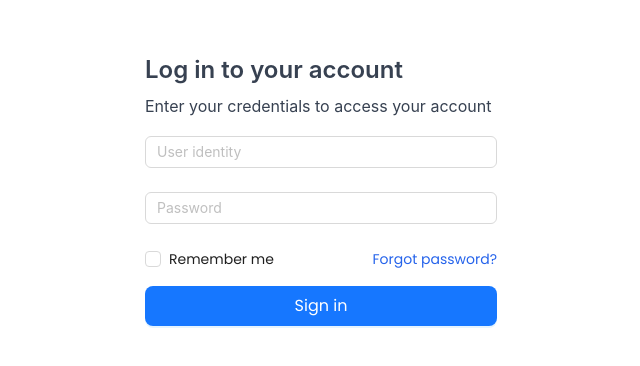
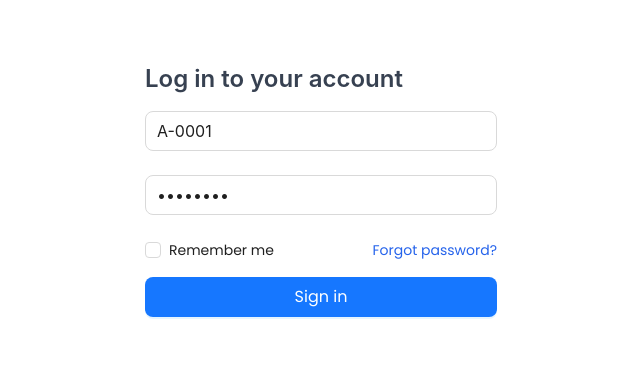
Before and after one commit to towhidulislamalif/university-management-frontend, a React (Vite) app: page /login in a window 1280 px wide. Shown: the part 198-564 px from the top of the page, without its empty margins (319-959 px from the left). Built offline with nearby package versions, Linux system fonts and the light colour scheme.

Commit message:
Add backend url

```diff
--- a/src/pages/shared/Login.tsx
+++ b/src/pages/shared/Login.tsx
@@ -1,22 +1,27 @@
-import React from 'react';
-import { Link, useNavigate } from 'react-router-dom';
+import { Button, Checkbox, Form, Typography } from 'antd';
+import { IUser, setUser } from '../../redux/features/auth/apiSlice';
 import { useLoginMutation } from '../../redux/features/auth/authApi';
 import { useAppDispatch } from '../../redux/hooks';
+import FormWrapper from '../../components/ui/form/FormWrapper';
 import { FieldValues } from 'react-hook-form';
+import TextInput from '../../components/ui/form/TextInput';
+import { Link, useNavigate } from 'react-router-dom';
 import { tokenVerify } from '../../utilities/tokenVerify';
-import { IUser, setUser } from '../../redux/features/auth/apiSlice';
-import { Button, Checkbox, Form, Typography } from 'antd';
-import FormWrapper from '../../components/ui/form/FormWrapper';
-import TextInput from '../../components/ui/form/TextInput';
 import toast from 'react-hot-toast';
 
-const Login: React.FC = () => {
+const Login = () => {
   const navigate = useNavigate();
   const [login] = useLoginMutation();
   const dispatch = useAppDispatch();
 
+  const defaultLogin = {
+    id: 'A-0001',
+    password: 'admin001',
+  };
+
   // Handle form submission
   const onSubmit = async (data: FieldValues) => {
+    console.log('🚀 ~ onSubmit ~ data:', data);
     try {
       const userLoginInfo = {
         id: data.id,
@@ -57,41 +62,35 @@ const Login: React.FC = () => {
         {/* Title and Description */}
         <Typography.Title
           level={3}
-          style={{ color: '#374151', marginBottom: '0.5rem' }}
+          style={{ color: '#374151', marginBottom: '1rem' }}
         >
           Log in to your account
         </Typography.Title>
-        <Typography.Text
-          style={{
-            fontSize: '1rem',
-            color: '#374151',
-            marginBottom: '1rem',
-            display: 'block',
-          }}
-        >
-          Enter your credentials to access your account
-        </Typography.Text>
 
         {/* Form Container */}
-        <FormWrapper onSubmit={onSubmit}>
+        <FormWrapper onSubmit={onSubmit} defaultValues={defaultLogin}>
+          {/* User identity input */}
           <TextInput
             type="text"
             name="id"
             placeholder="User identity"
-            size="middle"
+            size="large"
           />
+
+          {/* Password input */}
           <TextInput
             type="password"
             name="password"
             placeholder="Password"
-            size="middle"
+            size="large"
           />
 
+          {/* Remember me and Forgot password */}
           <div
             style={{
               display: 'flex',
+              justifyContent: 'space-between',
               alignItems: 'center',
-              justifyContent: 'space-between',
               marginBottom: '1rem',
             }}
           >
@@ -105,12 +104,7 @@ const Login: React.FC = () => {
 
           {/* Log in Button */}
           <Form.Item style={{ marginBottom: '1.5rem' }}>
-            <Button
-              style={{ width: '100%' }}
-              type="primary"
-              htmlType="submit"
-              size="large"
-            >
+            <Button type="primary" htmlType="submit" size="large" block>
               Sign in
             </Button>
           </Form.Item>
--- a/src/redux/api/baseApi.ts
+++ b/src/redux/api/baseApi.ts
@@ -13,7 +13,7 @@ import toast from 'react-hot-toast';
 // Create a base query configuration with common settings
 const baseQuery = fetchBaseQuery({
   // baseUrl: 'http://localhost:5000/api/v1',
-  baseUrl: `https://university-management-backend-five.vercel.app/api/v1`,
+  baseUrl: `https://university-management-backend-phi.vercel.app/api/v1`,
   credentials: 'include',
   prepareHeaders: (headers, { getState }) => {
     // Retrieve the authentication token from the Redux store
@@ -45,7 +45,7 @@ const baseQueryToken: BaseQueryFn<
   if (result.error?.status === 401) {
     // Attempt to refresh the authentication token
     const res = await fetch(
-      'https://university-management-backend-five.vercel.app/api/v1/auth/refresh-token',
+      'https://university-management-backend-phi.vercel.app/api/v1/auth/refresh-token',
       {
         method: 'POST',
         credentials: 'include',
```
